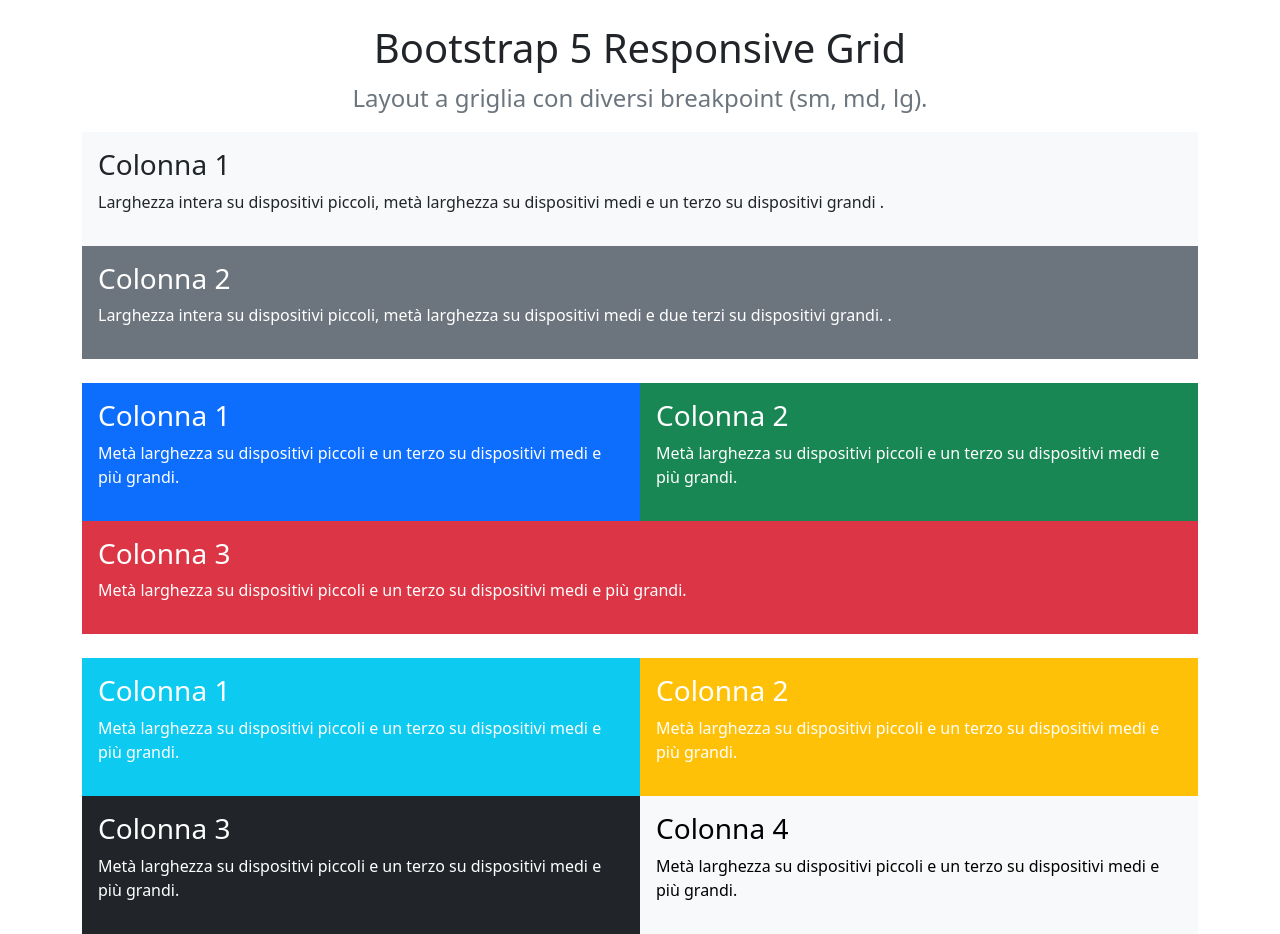
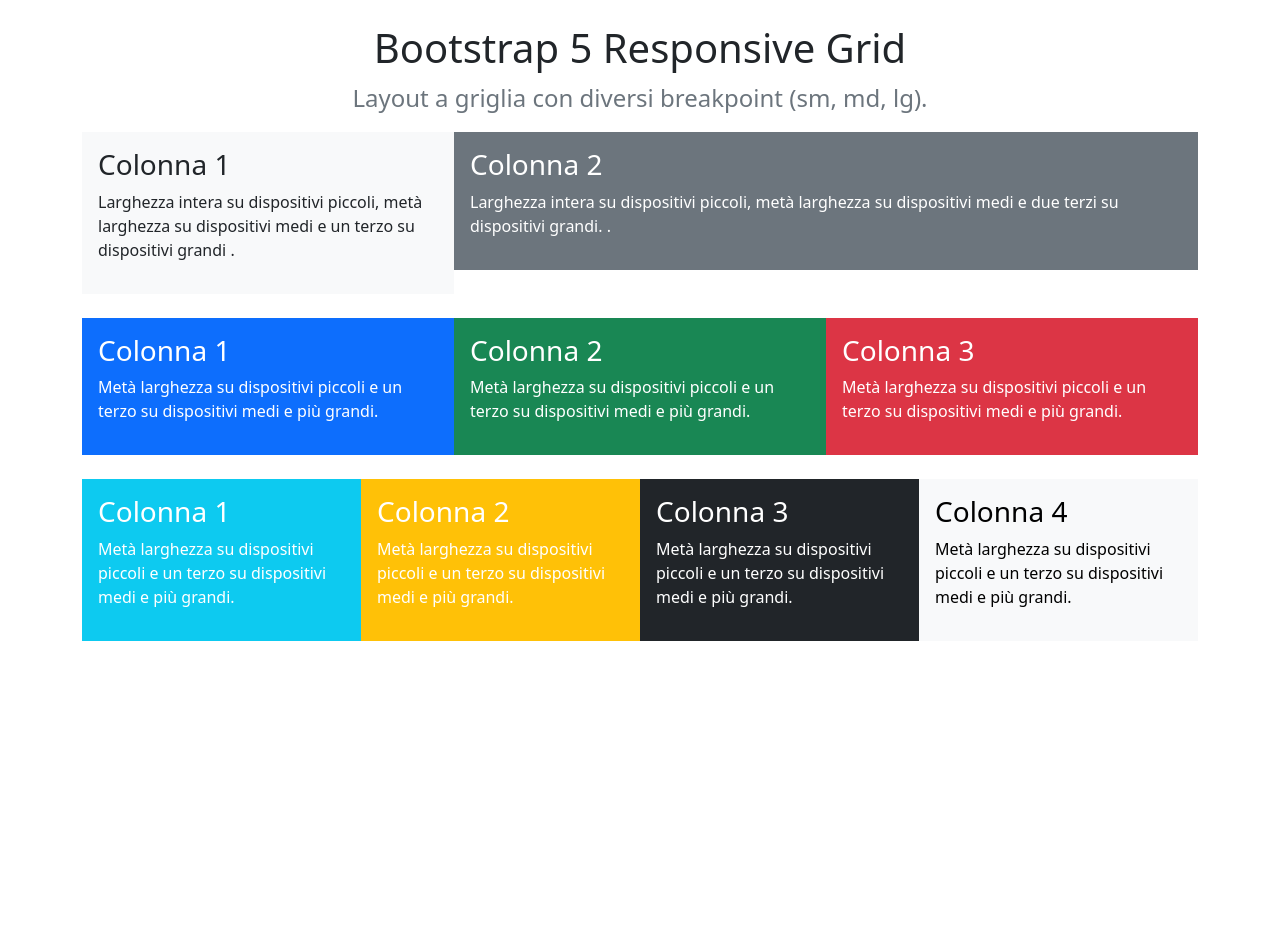
Before and after one commit to dpalexandru/htmlcss-bootstrap-layout, a plain HTML site: page index.html in a window 1280 px wide. After the commit the page ends 800 px from the top, so only its background shows below. Drawn offline with nearby package versions, Linux system fonts and the light colour scheme.

Commit message:
[add] breakpoint md style

```diff
--- a/index.html
+++ b/index.html
@@ -29,8 +29,9 @@
     <!--Main-->
     <main>
       <!--Main top-->
-      <div class="row">
-        <div class="col-12">
+      <div class="row g-0">
+
+        <div class="col-12 col-md-6 col-lg-4">
           <div class="bg-light p-3">
 
             <h3>Colonna 1</h3>
@@ -40,7 +41,7 @@
           </div>
 
         </div>
-        <div class="col-12">
+        <div class="col-12 col-md-6 col-lg-8">
           <div class="bg-secondary text-white p-3">
             <h3>Colonna 2</h3>
             <p>Larghezza intera su dispositivi piccoli, metà larghezza su dispositivi medi e due terzi su dispositivi
@@ -51,9 +52,10 @@
       </div>
 
       <!--Main bottom-->
-      <div class="row g-0">
-        <div class="col-6">
-          <div class="bg-primary text-white p-3 mt-4">
+      <div class="row g-0 mt-4">
+
+        <div class="col-6 col-md-4">
+          <div class="bg-primary text-white p-3">
             <h3>Colonna 1</h3>
             <p>Metà larghezza su dispositivi piccoli e un terzo su dispositivi
               medi e più grandi.
@@ -61,15 +63,15 @@
           </div>
         </div>
 
-        <div class="col-6">
-          <div class="bg-success text-white p-3 mt-4">
+        <div class="col-6 col-md-4">
+          <div class="bg-success text-white p-3">
             <h3>Colonna 2</h3>
             <p>Metà larghezza su dispositivi piccoli e un terzo su dispositivi
               medi e più grandi.
             </p>
           </div>
         </div>
-        <div class="col-12">
+        <div class="col-12 col-md-4">
           <div class="bg-danger text-white p-3">
             <h3>Colonna 3</h3>
             <p>Metà larghezza su dispositivi piccoli e un terzo su dispositivi
@@ -86,9 +88,9 @@
 
     <!--Footer-->
     <footer>
-      <div class="row g-0">
-        <div class="col-6">
-          <div class="bg-info text-white p-3 mt-4">
+      <div class="row g-0 mt-4">
+        <div class="col-6 col-md-3">
+          <div class="bg-info text-white p-3">
             <h3>Colonna 1</h3>
             <p>Metà larghezza su dispositivi piccoli e un terzo su dispositivi
               medi e più grandi.
@@ -96,15 +98,15 @@
           </div>
         </div>
 
-        <div class="col-6">
-          <div class="bg-warning text-white p-3 mt-4">
+        <div class="col-6 col-md-3">
+          <div class="bg-warning text-white p-3">
             <h3>Colonna 2</h3>
             <p>Metà larghezza su dispositivi piccoli e un terzo su dispositivi
               medi e più grandi.
             </p>
           </div>
         </div>
-        <div class="col-6">
+        <div class="col-6 col-md-3">
           <div class="bg-dark text-white p-3">
             <h3>Colonna 3</h3>
             <p>Metà larghezza su dispositivi piccoli e un terzo su dispositivi
@@ -112,7 +114,7 @@
             </p>
           </div>
         </div>
-        <div class="col-6">
+        <div class="col-6 col-md-3">
           <div class="bg-light text-black p-3">
             <h3>Colonna 4</h3>
             <p>Metà larghezza su dispositivi piccoli e un terzo su dispositivi
```
